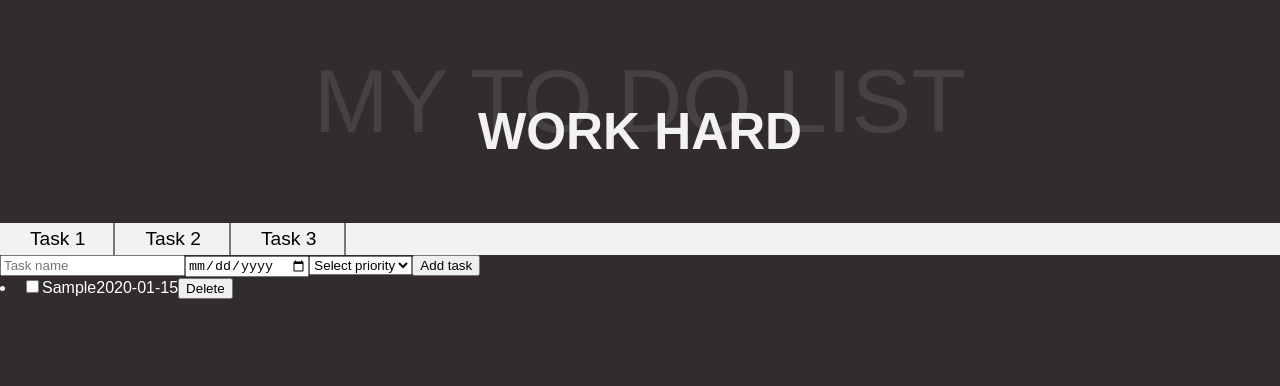
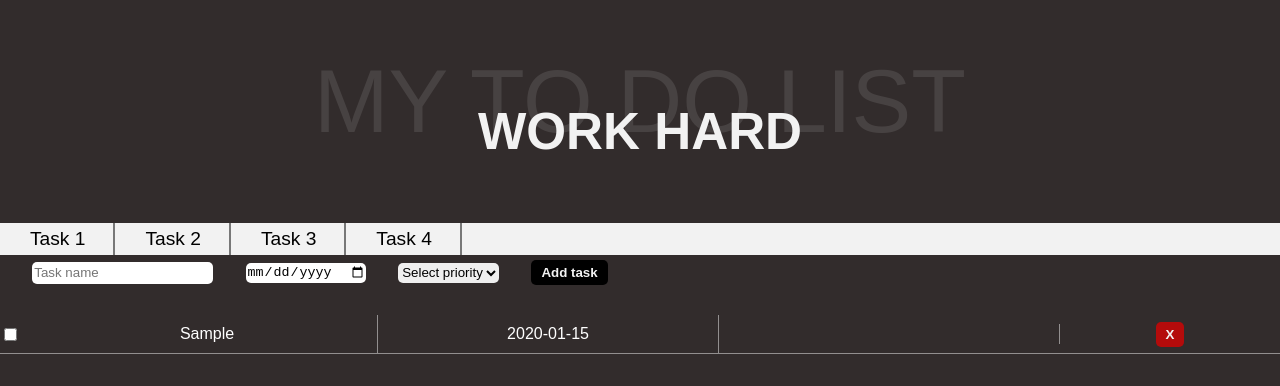
Before and after one commit to JayAlls/todo_react, a React (Vite) app in the folder mytodo/: page / in a window 1280 px wide. Both pictures are taken after typing "Sample", "2020-01-15" into the empty fields and a click on the button "Add task". Shown: the top 386 px of the page. Built offline with nearby package versions, Linux system fonts and the light colour scheme.

Commit message:
Add style for TaskList

```diff
--- a/mytodo/package.json
+++ b/mytodo/package.json
@@ -10,7 +10,8 @@
   },
   "dependencies": {
     "react": "^18.2.0",
-    "react-dom": "^18.2.0"
+    "react-dom": "^18.2.0",
+    "uuid": "^9.0.0"
   },
   "devDependencies": {
     "@types/react": "^18.0.27",
--- a/mytodo/src/App.jsx
+++ b/mytodo/src/App.jsx
@@ -5,7 +5,7 @@ import TodoList from './component/TodoList/TodoList';
 import { useState } from 'react';
 
 function App() {
-  const categories = ["Task 1", "Task 2", "Task 3"]
+  const categories = ["Task 1", "Task 2", "Task 3", "Task 4"]
   const [tasks , setTasks] = useState([])
 
   return (
--- a/mytodo/src/component/Task/Task.jsx
+++ b/mytodo/src/component/Task/Task.jsx
@@ -8,7 +8,7 @@ function Task({ id, name, dueDate, priority, deleteTask }) {
         <span>{name}</span>
         <span>{dueDate}</span>
         <span>{priority}</span>
-        <button onClick={() => deleteTask(id)}>Delete</button>
+        <button onClick={() => deleteTask(id)}>X</button>
       </li>
     );
   }
--- a/mytodo/src/component/Task/style.scss
+++ b/mytodo/src/component/Task/style.scss
@@ -0,0 +1,31 @@
+li {
+    list-style-type: none;
+    width: 100%;
+    height: auto;
+    display: flex;
+    align-items: center;
+    border-bottom: 1px solid rgba($color: #f2f2f2, $alpha: 0.5);
+
+    span {
+        width: 25%;
+        height: auto;
+        border-right: 1px solid rgba($color: #f2f2f2, $alpha: 0.5);
+        padding: 10px;
+        text-align: center;
+    }
+
+    button {
+        cursor: pointer;
+        padding: 5px 10px;
+        background-color: rgb(180, 11, 11);
+        border: none;
+        border-radius: 5px;
+        color: #f2f2f2;
+        font-weight: bold;
+        margin: 0 auto;
+    }
+
+    input {
+        margin-right: 20px;
+    }
+}
--- a/mytodo/src/component/TaskForm/TaskForm.jsx
+++ b/mytodo/src/component/TaskForm/TaskForm.jsx
@@ -1,4 +1,5 @@
 import React, { useState } from 'react';
+import "./style.scss";
 
 function TaskForm({ handleAddTask }) {
   const [name, setName] = useState('');
--- a/mytodo/src/component/TaskForm/style.scss
+++ b/mytodo/src/component/TaskForm/style.scss
@@ -0,0 +1,29 @@
+form {
+    margin-top: 5px;
+    width: 50%;
+    display: flex;
+    align-items: center;
+    justify-content: space-evenly;
+
+    input, select {
+        height: 20px;
+        border: none;
+        border-radius: 5px;
+    }
+
+    button {
+        cursor: pointer;
+        background-color: #000;
+        color: #f2f2f2;
+        border: none;
+        padding: 5px 10px;
+        border-radius: 5px;
+        font-weight: bold;
+        transition: all 0.3s ease;
+
+        &:hover {
+            transform: scale(0.95);
+        }
+    }
+
+}
--- a/mytodo/src/component/TaskList/TaskList.jsx
+++ b/mytodo/src/component/TaskList/TaskList.jsx
@@ -1,10 +1,11 @@
 import React from 'react';
 import Task from '../Task/Task';
+import "./style.scss";
 
 
 function TaskList({ tasks, deleteTask }) {
   return (
-    <div>
+    <div className='tasklist'>
       {tasks.map((task) => (
         <Task
         key={task.id}
--- a/mytodo/src/component/TaskList/style.scss
+++ b/mytodo/src/component/TaskList/style.scss
@@ -1,19 +1,5 @@
-ol {
-    max-width: 100%;
+.tasklist {
+    width: 100%;
     height: auto;
-
-    li {
-        display: flex;
-        justify-content: space-between;
-        align-items: center;
-        margin: 0 10px;
-
-        h3 {
-            width: 40%;
-        }
-
-        p {
-            width: 30%;
-        }
-    }
+    margin-top: 30px;
 }
--- a/mytodo/src/component/TodoList/TodoList.jsx
+++ b/mytodo/src/component/TodoList/TodoList.jsx
@@ -1,12 +1,14 @@
 import React, { useState } from "react";
 import TaskList from "../TaskList/TaskList";
 import TaskForm from "../TaskForm/TaskForm";
+import { v4 as uuidv4 } from 'uuid';
 
 function TodoList() {
   const [tasks, setTasks] = useState([]);
 
   const addTask = (task) => {
-    setTasks([...tasks, task]);
+    const newTask = { ...task, id: uuidv4() };
+    setTasks([...tasks, newTask]);
   };
 
   const deleteTask = (id) => {
```
Also changed, not shown: 1 other file (tests, documents, lock files or other folders).
